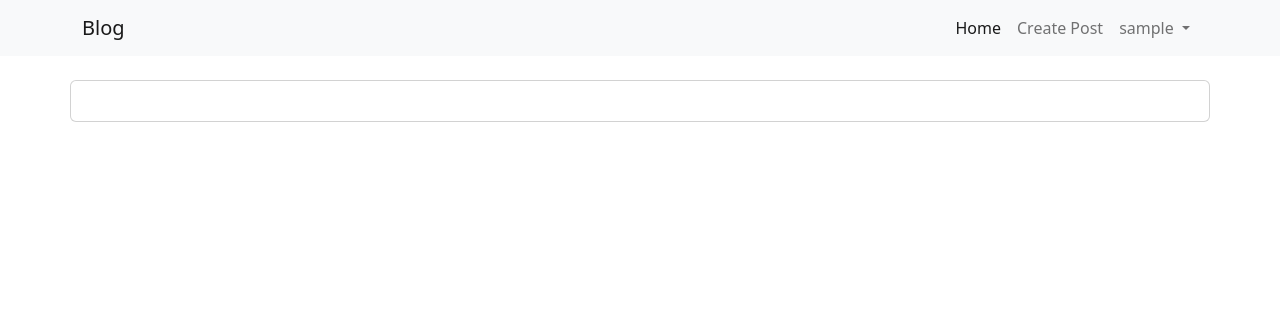
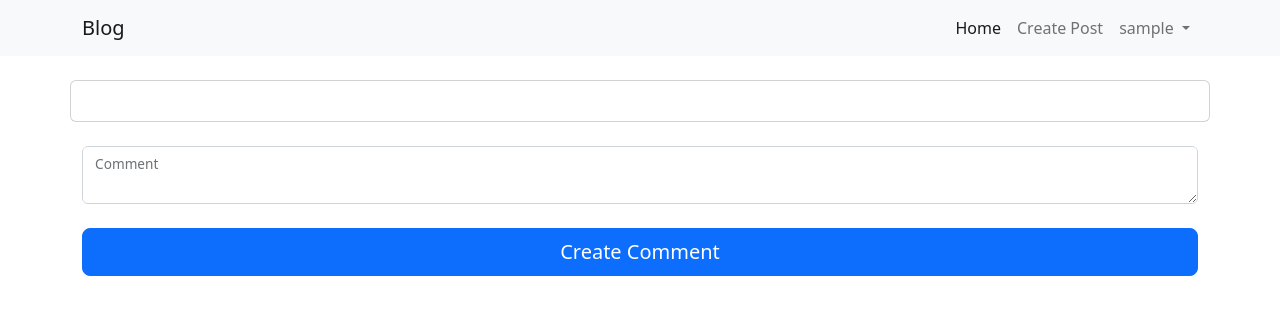
Before and after one commit to Krishna-Aggarwal-11/php_with_mysql, a PHP site: page /show.php in a window 1280 px wide. Shown: the top 316 px of the page. Run offline with PHP 8.4, Linux system fonts and the light colour scheme; the visitor is signed in with stand-in values (Sample User, id 1); data that the repository does not hold is empty.

Commit message:
inserting comment

```diff
--- a/comment system/includes/footer.php
+++ b/comment system/includes/footer.php
@@ -1,4 +1,5 @@
 </div>
+<script src="https://code.jquery.com/jquery-2.2.4.js" integrity="" crossorigin=""></script>
 <script src="https://cdn.jsdelivr.net/npm/bootstrap@5.2.1/dist/js/bootstrap.bundle.min.js
 "></script>
 </body>
--- a/comment system/show.php
+++ b/comment system/show.php
@@ -4,6 +4,7 @@
 
 
 <?php
+
 if (isset($_GET['id'])) {
     $id = $_GET['id'];
     $onePost = $conn->query("SELECT * FROM posts WHERE id = $id");
@@ -25,4 +26,51 @@ if (isset($_GET['id'])) {
     </div>
 </div>
 
+
+<div class="row">
+  <form method="POST" id="comment-form" >
+    <div class="form-floating">
+      <input name="username" type="hidden" value="<?php echo $_SESSION['username']; ?>" class="form-control" id="username" >
+    </div>
+    <div class="form-floating">
+      <input name="post_id" type="hidden" value="<?php echo $post->id; ?>" class="form-control" id="post_id" >
+    </div>
+
+
+    <div class="form-floating mt-4">
+      <textarea rows="9" name="comment" class="form-control" placeholder="comment"
+      id="comment">
+
+      </textarea>
+      <label for="floatingInput">Comment </label>
+    </div>
+
+
+
+    <button name="submit" id="submit" class="w-100 btn mt-4 btn-lg btn-primary" type="submit">Create Comment</button>
+
+
+  </form>
+</div>
+
+
 <?php require "includes/footer.php"; ?>
+
+<script>
+    $(document).ready(function(){
+        $(document).on('submit', function(e){
+            e.preventDefault();
+            var formdata = $('#comment-form').serialize()+"&submit=submit";
+
+            $.ajax({
+                type: 'POST',
+                url: 'insert-comment.php',
+                data: formdata,
+                success: function(){
+                    // alert("success");
+                    // $('#comment').text(null);
+                }
+            })
+        })
+    })
+</script>
```
Also changed, not shown: comment system/insert-comment.php (added, +16 -0 lines).
